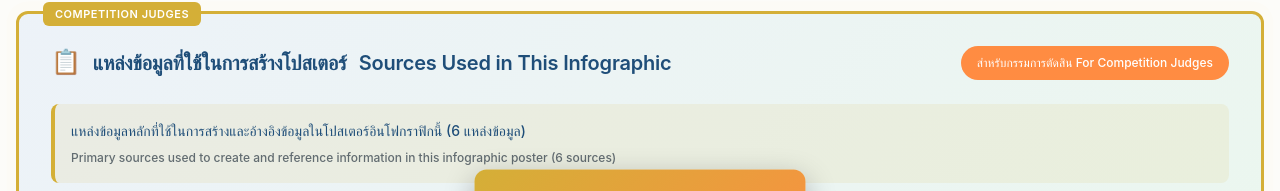
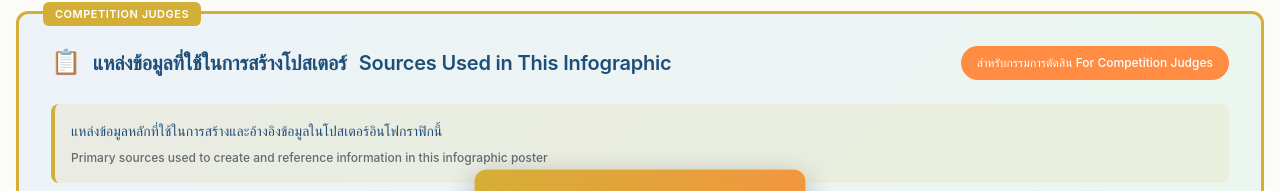
Before and after one commit to TrickVc/Thailand-energy-info, a plain HTML site: page index.html in a window 1280 px wide. Shown: the part 147-338 px from the top of the page. Drawn offline with Linux system fonts and the light colour scheme; a web font is replaced by a local one.

Commit message:
index.html

```diff
--- a/index.html
+++ b/index.html
@@ -39,8 +39,8 @@
                     </div>
                 </div>
                 <p class="primary-sources__description">
-                    <span class="thai">แหล่งข้อมูลหลักที่ใช้ในการสร้างและอ้างอิงข้อมูลในโปสเตอร์อินโฟกราฟิกนี้ (6 แหล่งข้อมูล)</span>
-                    <span class="english">Primary sources used to create and reference information in this infographic poster (6 sources)</span>
+                    <span class="thai">แหล่งข้อมูลหลักที่ใช้ในการสร้างและอ้างอิงข้อมูลในโปสเตอร์อินโฟกราฟิกนี้</span>
+                    <span class="english">Primary sources used to create and reference information in this infographic poster</span>
                 </p>
 
                 <div class="primary-sources__grid">
```
